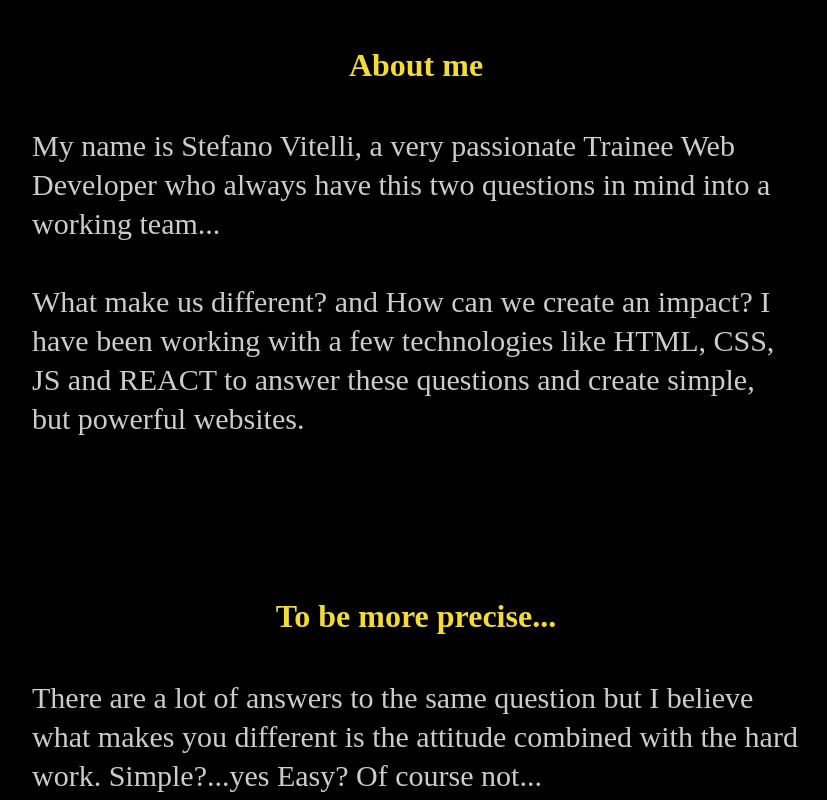
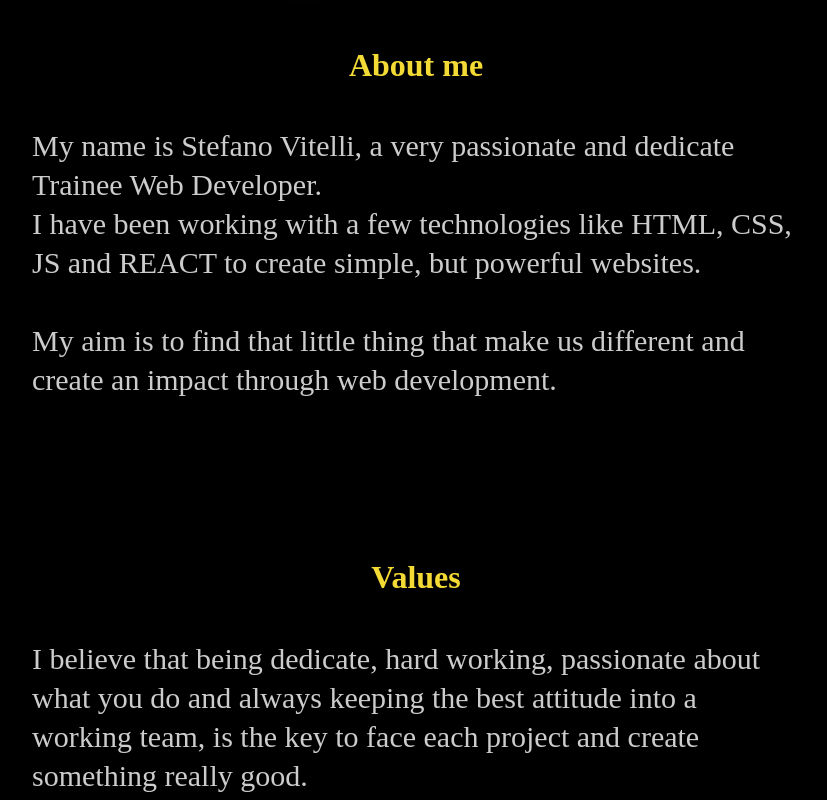
Before and after one commit to Stefano-Vitelli/budapest-project, a React (Create React App) app: page / in a window 1280 px wide. Shown: the part 880-1680 px from the top of the page, without its empty margins (224-1051 px from the left). Built offline with nearby package versions, Linux system fonts and the light colour scheme.

Commit message:
cambia texto por algo mas simple y prof

```diff
--- a/src/Navbar.js
+++ b/src/Navbar.js
@@ -15,18 +15,16 @@ const Navbar = () => {
                          <div className="paragraph">
                                         <h3 className="third-header">About me</h3>
                               <p>
-                                   My name is Stefano Vitelli, a very passionate Trainee Web Developer who always have this two questions in mind into a working team...<br/><br/>
-                                   What make us different? and How can we create an impact?
-
-                                  I have been working with a few technologies like HTML, CSS, JS and REACT to answer these questions and create simple, but powerful websites.
+                                   My name is Stefano Vitelli, a very passionate and dedicate Trainee Web Developer.<br/>
+                                   I have been working with a few technologies like HTML, CSS, JS and REACT to create simple, but powerful websites. <br /><br />
+                                   My aim is to find that little thing that make us different and create an impact through web development.
 
                               </p>
 
-                                        <h3 className='four-header'>To be more precise...</h3>
+                                        <h3 className='four-header'>Values</h3>
                               <p className='second-paragraph'>
-                              There are a lot of answers to the same question but I believe what makes you different is the attitude combined with the hard work. Simple?...yes Easy? Of course not...
-
-
+                              I believe that being dedicate, hard working, passionate about what you do and always keeping the best attitude into a working team, is the key to face each project and create something really good. <br /><br />
+                              What makes us different? How can we create an impact? Can we create something better? That's the idea...
                               </p>
 
                               <img src="/Imagenes Web/stars-custom.svg" alt="stars-sky" className="stars-end"/>
```
